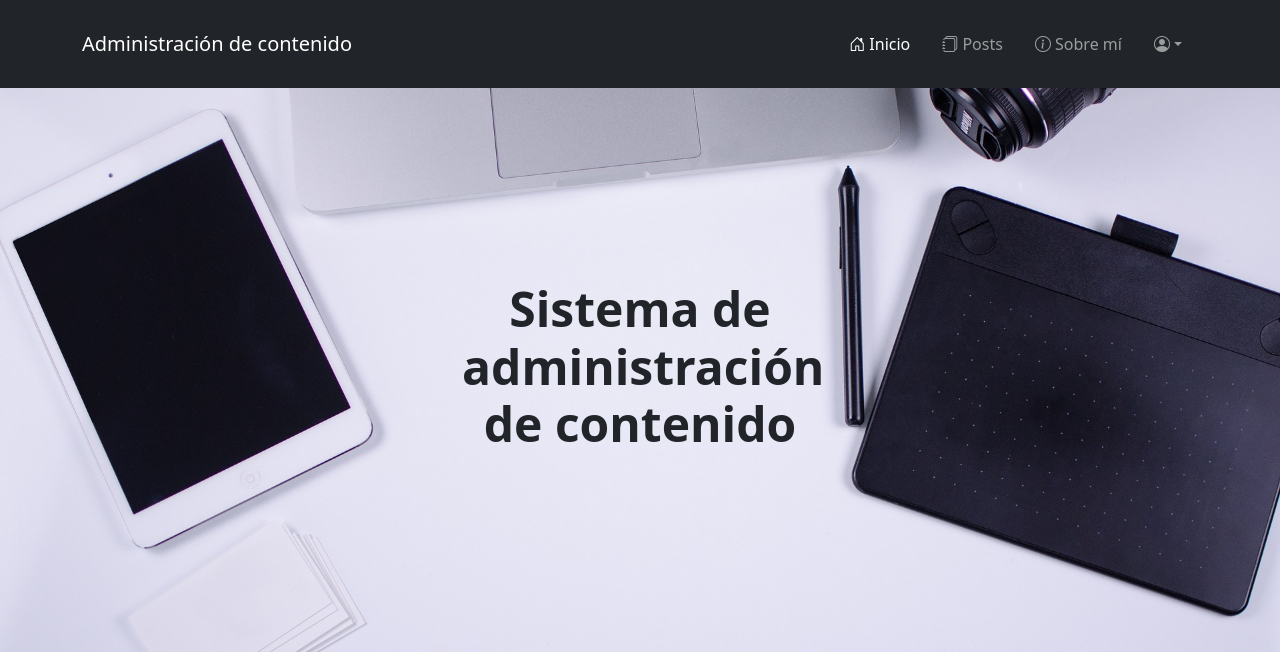
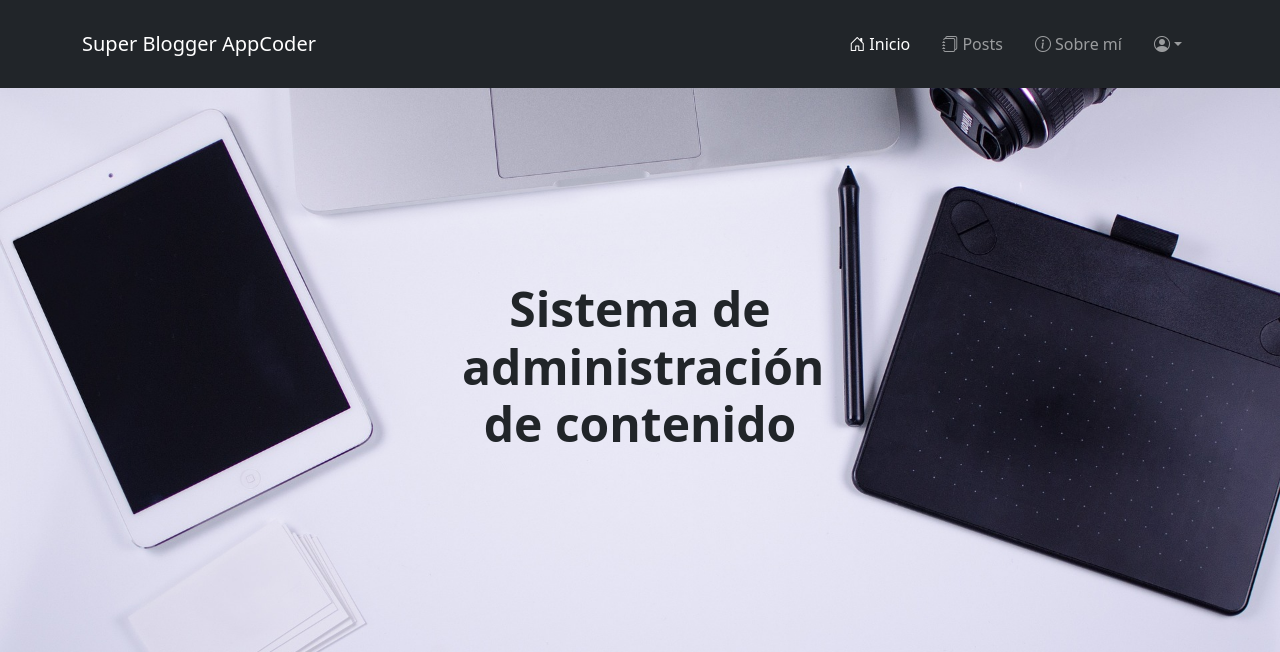
Before and after one commit to HM3R1NO/PlaygroundFinalProject-Merino, a Django app: page / in a window 1280 px wide. Shown: the top 652 px of the page. Run offline with Django 4.2, Linux system fonts and the light colour scheme; some libraries are stand-ins or nearby versions.

Commit message:
ConCasosDePruebayMejoras

```diff
--- a/AppCoder/templates/AppCoder/base.html
+++ b/AppCoder/templates/AppCoder/base.html
@@ -20,7 +20,7 @@
         <!-- Navigation -->
         <nav class="navbar navbar-expand-lg navbar-dark bg-dark">
             <div class="container">
-                <a class="navbar-brand" href="{% url 'home' %}">Administración de contenido</a>
+                <a class="navbar-brand" href="{% url 'home' %}">Super Blogger AppCoder</a>
                 <button class="navbar-toggler" type="button" data-bs-toggle="collapse" data-bs-target="#navbarSupportedContent" aria-controls="navbarSupportedContent" aria-expanded="false" aria-label="Toggle navigation"><span class="navbar-toggler-icon"></span></button>
                 <div class="collapse navbar-collapse" id="navbarSupportedContent">
                     <ul class="navbar-nav ms-auto py-4 py-lg-0">
```
Also changed, not shown: media/galeria/MJcabritas_oMTs1Gw.png (added).
